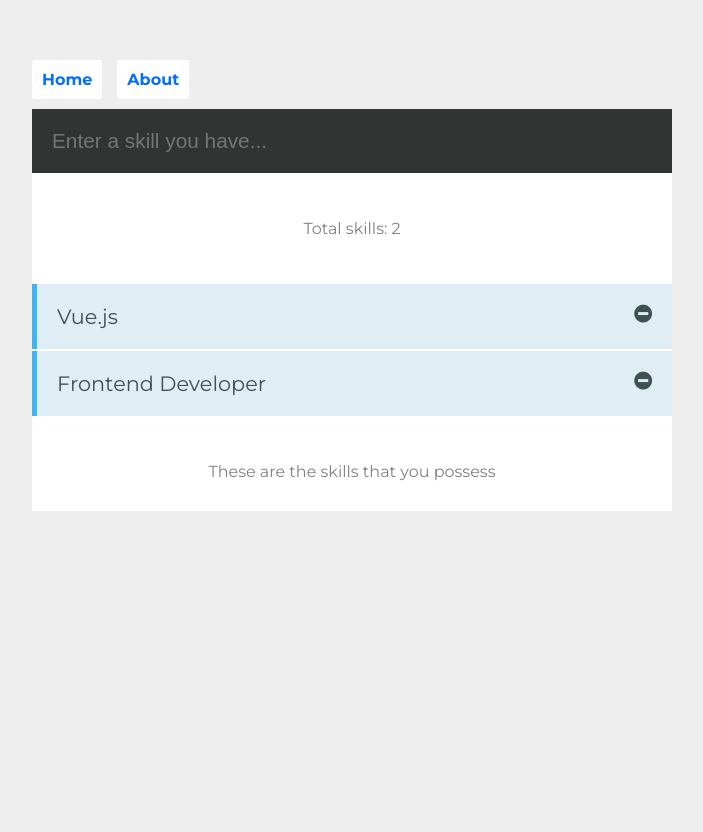
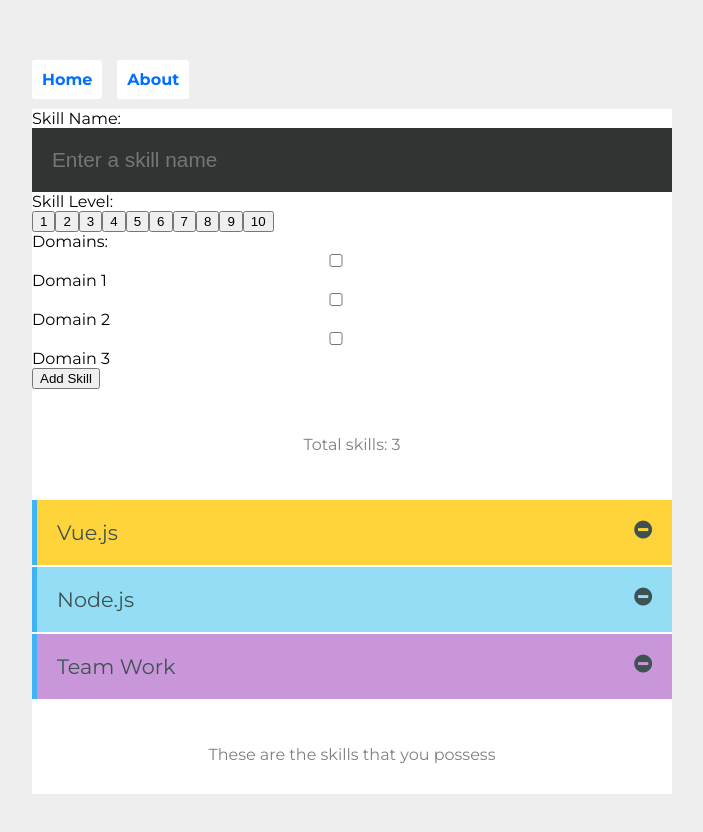
Before and after one commit to Waxeo/VueJsTraining, a Vue app: page / in a window 1280 px wide. Shown: the top 832 px of the page, without its empty margins (288-991 px from the left). Built offline with nearby package versions, Linux system fonts and the light colour scheme; a small style sheet from the web is missing.

Commit message:
upgrading

```diff
--- a/package.json
+++ b/package.json
@@ -9,6 +9,7 @@
   },
   "dependencies": {
     "core-js": "^3.8.3",
+    "uuid": "^11.0.3",
     "vee-validate": "^3.4.15",
     "vue": "^2.6.14",
     "vue-router": "^3.6.5",
--- a/src/App.vue
+++ b/src/App.vue
@@ -10,13 +10,9 @@
 </template>
 
 <script>
-// import TrainingComponent from './components/TrainingComponent.vue'
-
 export default {
   name: 'app',
-  components: {
-    // TrainingComponent
-  }
+  components: {}
 }
 </script>
 
--- a/src/components/TrainingComponent.vue
+++ /dev/null
@@ -1,131 +0,0 @@
-<template>
-  <div class="hello">
-    <div class="holder">
-
-      <form @submit.prevent="addSkill">
-        <input type="text" placeholder="Enter a skill you have..." v-model="skill">
-      </form>
-
-      <p>Total skills: {{ skillCount }}</p> <!-- Affichage du nombre total -->
-
-      <ul>
-        <transition-group name="list" enter-active-class="animated bounceInUp" leave-active-class="animated bounceOutDown">
-          <li v-for="(data, index) in skills" :key='index'>
-            {{ data.skill }}
-            <i class="fa fa-minus-circle" v-on:click="remove(index)"></i>
-          </li>
-        </transition-group>
-      </ul>
-
-      <p>These are the skills that you possess</p>
-    </div>
-  </div>
-</template>
-
-<script>
-export default {
-  name: 'TrainingComponent',
-  data() {
-    return {
-      skill: "", // Pour la saisie utilisateur
-    };
-  },
-  computed: {
-    // Récupérer les skills depuis le store
-    skills() {
-      return this.$store.getters.allSkills;
-    },
-    // Récupérer le nombre total de skills
-    skillCount() {
-      return this.$store.getters.skillCount;
-    },
-  },
-  methods: {
-    addSkill() {
-      if (this.skill.trim()) {
-        this.$store.dispatch("addSkill", this.skill); // Ajouter via Vuex
-        this.skill = ""; // Réinitialiser le champ
-      }
-    },
-    remove(index) {
-      this.$store.dispatch("removeSkill", index); // Supprimer via Vuex
-    },
-  },
-};
-</script>
-
-<!-- Add "scoped" attribute to limit CSS to this component only -->
-<style scoped>
-@import "https://cdn.jsdelivr.net/npm/animate.css@3.5.1";
-@import "https://maxcdn.bootstrapcdn.com/font-awesome/4.7.0/css/font-awesome.min.css";
-
-  .holder {
-    background: #fff;
-  }
-
-  ul {
-    margin: 0;
-    padding: 0;
-    list-style-type: none;
-  }
-
-  ul li {
-    padding: 20px;
-    font-size: 1.3em;
-    background-color: #E0EDF4;
-    border-left: 5px solid #3EB3F6;
-    margin-bottom: 2px;
-    color: #3E5252;
-  }
-
-  p {
-    text-align:center;
-    padding: 30px 0;
-    color: gray;
-  }
-
-  .container {
-    box-shadow: 0px 0px 40px lightgray;
-  }
-
-  input {
-    width: calc(100% - 40px);
-    border: 0;
-    padding: 20px;
-    font-size: 1.3em;
-    background-color: #323333;
-    color: #687F7F;
-  }
-  .alert {
-    background: #fdf2ce;
-    font-weight: bold;
-    display: inline-block;
-    padding: 5px;
-    margin-top: -20px;
-  }
-
-  .alert-in-enter-active {
-    animation: bounce-in .5s;
-  }
-  .alert-in-leave-active {
-    animation: bounce-in .5s reverse;
-  }
-
-@keyframes bounce-in {
-  0% {
-    transform: scale(0);
-  }
-  50% {
-    transform: scale(1.5);
-  }
-  100% {
-    transform: scale(1);
-  }
-}
-
-i {
-  float:right;
-  cursor:pointer;
-}
-
-</style>
--- /dev/null
+++ b/src/components/skillsComponent.vue
@@ -0,0 +1,172 @@
+<template>
+  <div class="hello">
+    <div class="holder">
+
+      <!-- <form @submit.prevent="() => { addSkill(skill); skill = ''; }">
+        <input type="text" placeholder="Enter a skill you have..." v-model="skill" />
+      </form> -->
+
+      <form @submit.prevent="addSkill">
+      <!-- Champ pour le nom de la compétence -->
+      <div>
+        <label for="skill-name">Skill Name:</label>
+        <input id="skill-name" type="text" v-model="newSkill.label" placeholder="Enter a skill name" required />
+      </div>
+
+      <!-- Sélecteur pour le niveau de compétence -->
+      <div>
+        <label>Skill Level:</label>
+        <div>
+          <button
+            v-for="level in 10"
+            :key="level"
+            type="button"
+            :class="{ selected: newSkill.level === level }"
+            @click="newSkill.level = level"
+          >
+            {{ level }}
+          </button>
+        </div>
+      </div>
+
+      <!-- Cases à cocher pour les domaines -->
+      <div>
+        <label>Domains:</label>
+        <div>
+          <label>
+            <input type="checkbox" value="dom1" v-model="newSkill.domains" />
+            Domain 1
+          </label>
+          <label>
+            <input type="checkbox" value="dom2" v-model="newSkill.domains" />
+            Domain 2
+          </label>
+          <label>
+            <input type="checkbox" value="dom3" v-model="newSkill.domains" />
+            Domain 3
+          </label>
+        </div>
+      </div>
+
+      <!-- Bouton pour soumettre -->
+      <button type="submit">Add Skill</button>
+    </form>
+
+      <p>Total skills: {{ skillCount }}</p>
+
+      <ul>
+        <transition-group name="list" enter-active-class="animated bounceInUp" leave-active-class="animated bounceOutDown">
+          <li
+            v-for="skill in allSkills"
+            :key="skill.id"
+            :style="{ backgroundColor: skill.color }"
+          >
+            {{ skill.label }}
+            <i class="fa fa-minus-circle" @click="removeSkill(skill.id)"></i>
+          </li>
+        </transition-group>
+      </ul>
+
+      <p>These are the skills that you possess</p>
+    </div>
+  </div>
+</template>
+
+<script>
+
+import { mapActions, mapGetters } from 'vuex';
+
+export default {
+  name: 'TrainingComponent',
+  data() {
+    return {
+      newSkill: {
+        label: "",
+        level: null,
+        domains: [],
+      },
+    };
+  },
+  computed: {
+    ...mapGetters(["skillCount", "allSkills"]),
+  },
+  methods: {
+    ...mapActions(["addSkill", "removeSkill"]),
+  },
+};
+</script>
+
+<!-- Add "scoped" attribute to limit CSS to this component only -->
+<style scoped>
+@import "https://cdn.jsdelivr.net/npm/animate.css@3.5.1";
+@import "https://maxcdn.bootstrapcdn.com/font-awesome/4.7.0/css/font-awesome.min.css";
+
+  .holder {
+    background: #fff;
+  }
+
+  ul {
+    margin: 0;
+    padding: 0;
+    list-style-type: none;
+  }
+
+  ul li {
+    padding: 20px;
+    font-size: 1.3em;
+    border-left: 5px solid #3EB3F6;
+    margin-bottom: 2px;
+    color: #3E5252;
+  }
+
+  p {
+    text-align:center;
+    padding: 30px 0;
+    color: gray;
+  }
+
+  .container {
+    box-shadow: 0px 0px 40px lightgray;
+  }
+
+  input {
+    width: calc(100% - 40px);
+    border: 0;
+    padding: 20px;
+    font-size: 1.3em;
+    background-color: #323333;
+    color: #687F7F;
+  }
+  .alert {
+    background: #fdf2ce;
+    font-weight: bold;
+    display: inline-block;
+    padding: 5px;
+    margin-top: -20px;
+  }
+
+  .alert-in-enter-active {
+    animation: bounce-in .5s;
+  }
+  .alert-in-leave-active {
+    animation: bounce-in .5s reverse;
+  }
+
+@keyframes bounce-in {
+  0% {
+    transform: scale(0);
+  }
+  50% {
+    transform: scale(1.5);
+  }
+  100% {
+    transform: scale(1);
+  }
+}
+
+i {
+  float:right;
+  cursor:pointer;
+}
+
+</style>
--- a/src/router.js
+++ b/src/router.js
@@ -1,7 +1,7 @@
 import Vue from 'vue'
 import Router from 'vue-router'
-import About from './components/AboutComponent.vue'
-import Training from './components/TrainingComponent.vue'
+import About from './components/aboutComponent.vue'
+import Skill from './components/skillsComponent.vue'
 
 Vue.use(Router)
 
@@ -10,7 +10,7 @@ export default new Router({
     {
       path: '/',
       name: 'skills',
-      component: Training
+      component: Skill
     },
     {
       path: '/about',
--- a/src/store.js
+++ b/src/store.js
@@ -1,36 +1,81 @@
 import Vue from "vue";
 import Vuex from "vuex";
+import { v4 as uuidv4 } from 'uuid'
 
 Vue.use(Vuex);
+
+// Qu'est ce que je veux en faire ?
+    // Level : niveua de compétences dans le skill désigné
+    // Domains : dom1 = front, dom2 = back, dom3 = softskill
+    // Couleurs : Jaune (FFD700) pour le front, Bleu (1E90FF) pour le back, Violet (8A2BE2) pour les softskills
+    // DONC -- formulaire d'ajout d'un skills nécéssitant un mini qcm avec a cocher -- le niveau de compétences, a cocher le domaine de skill, le nom en input et on est pas mal.
+
+    // ça implique de changer le simple input du trainingcomponent, changer la logique d'ajout / suppression / affichage des skills et surement d'autres points a définir
 
 export default new Vuex.Store({
   state: {
     skills: [
-      { skill: "Vue.js" },
-      { skill: "Frontend Developer" },
+      {
+        id: uuidv4(),
+        label: "Vue.js",
+        level: 3,
+        domains: ["dom1"],
+        color: "#ffc800c5",
+      },
+      {
+        id: uuidv4(),
+        label: "Node.js",
+        level: 5,
+        domains: ["dom2"],
+        color: "#57ccf0a4",
+      },
+      {
+        id: uuidv4(),
+        label: "Team Work",
+        level: 10,
+        domains: ["dom3"],
+        color: "#ab5cc5a4",
+      },
     ],
   },
   getters: {
     // Récupérer le nombre total de skills
     skillCount: state => state.skills.length,
+    // Récupérer tous les skills
     allSkills: state => state.skills,
   },
   mutations: {
-    // Ajouter une nouvelle compétence
     ADD_SKILL(state, skill) {
-      state.skills.push({ skill });
+      const domains = Array.isArray(skill.domains) ? skill.domains : [];
+      const color = domains.includes("dom1")
+        ? "#FFD700"
+        : domains.includes("dom2")
+        ? "#1E90FF"
+        : domains.includes("dom3")
+        ? "#8A2BE2"
+        : "#CCCCCC";
+
+      console.log(skill.label)
+
+      state.skills.push({
+        id: uuidv4(),
+        label: skill.label,
+        level: skill.level || 1,
+        domains,
+        color,
+      });
     },
-    // Supprimer une compétence par index
-    REMOVE_SKILL(state, index) {
-      state.skills.splice(index, 1);
+    REMOVE_SKILL(state, id) {
+      // Utilise un filtre pour supprimer l'élément avec l'ID correspondant
+      state.skills = state.skills.filter(skill => skill.id !== id);
     },
   },
   actions: {
     addSkill({ commit }, skill) {
       commit("ADD_SKILL", skill);
     },
-    removeSkill({ commit }, index) {
-      commit("REMOVE_SKILL", index);
+    removeSkill({ commit }, id) {
+      commit("REMOVE_SKILL", id);
     },
   },
 });
```
Also changed, not shown: src/components/AboutComponent.vue (+0 -12 lines), 2 other files (tests, documents, lock files or other folders).
